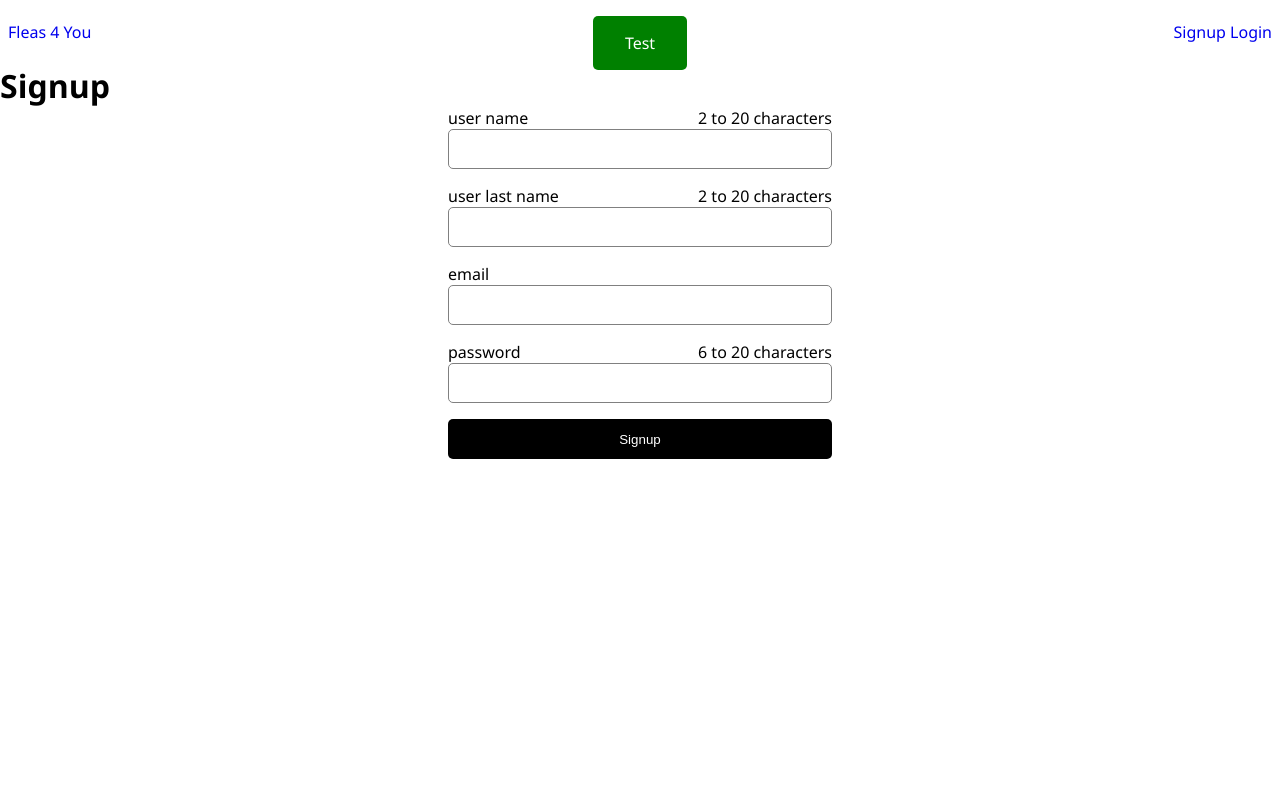
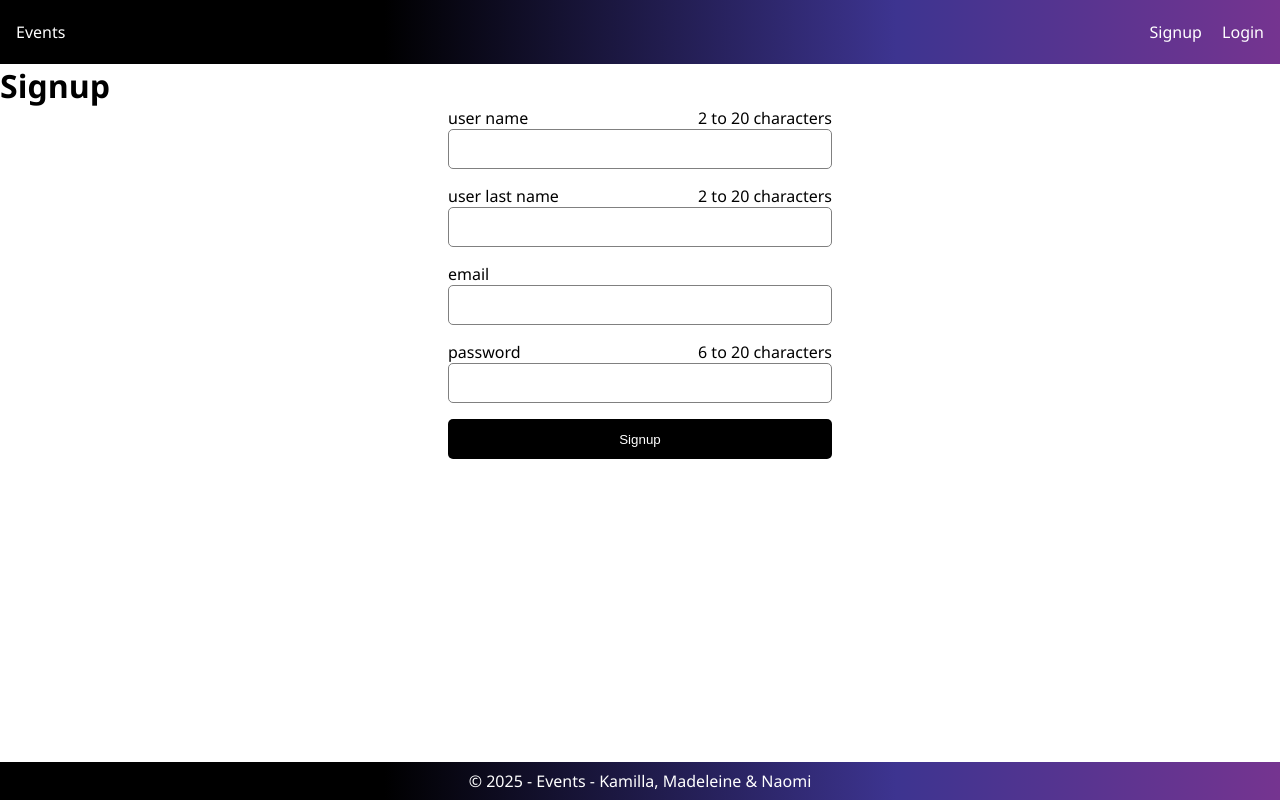
Before and after one commit to MadeleineMadsen/Events, a Flask app: page /signup in a window 1280 px wide. Run offline with Flask 3, Linux system fonts and the light colour scheme.

Commit message:
Header og Footer

```diff
--- a/app.py
+++ b/app.py
@@ -15,7 +15,7 @@ def show_index():
         cursor.execute(q, (2, 0))
         rows = cursor.fetchall()
         ic(rows)
-        return render_template("page_index.html", title="Fleas 4 You", rows=rows)
+        return render_template("page_index.html", title="Events", rows=rows)
     except Exception as ex:
         ic(ex)
     finally:
@@ -26,7 +26,7 @@ def show_index():
 @app.get("/signup")
 def show_signup():
     try:
-        return render_template("page_signup.html", title="Fleas Signup", x=x)
+        return render_template("page_signup.html", title="Events Signup", x=x)
     except Exception as ex:
         ic(ex)
     finally:
@@ -36,7 +36,7 @@ def show_signup():
 @app.get("/login")
 def show_login():
     try:
-        return render_template("page_login.html", title="Fleas Login", x=x)
+        return render_template("page_login.html", title="Events Login", x=x)
     except Exception as ex:
         ic(ex)
     finally:
--- a/static/app.css
+++ b/static/app.css
@@ -9,21 +9,6 @@ body{
     height: 100vh;
     font-family: 'Segoe UI', Tahoma, Geneva, Verdana, sans-serif;
     overflow-x: hidden;
-}
-
-#toast_container{
-    position: fixed; top: 1rem; left: 0;
-    display: flex;
-    align-items: center;
-    width: 100%;
-    z-index: 20;
-    pointer-events: none;
-}
-
-.toast{
-    margin: auto;
-    padding: 1rem 2rem;
-    border-radius: 5px;
 }
 
 .ok{
@@ -42,10 +27,14 @@ nav{
     display: flex;
     align-items: center;
     position: fixed; top: 0; left: 0;
-    background-color: white;
+    background: rgb(0,0,0);
+    background: linear-gradient(90deg, rgba(0,0,0,1) 30%, rgba(61,52,144,1) 70%, rgba(117,52,144,1) 100%);
     padding: 0 0.5rem;
     z-index: 10;
+
     a{
+        color: white;
+        margin: 0 0.5rem;
         text-decoration: none;
     }
     div{
@@ -158,6 +147,20 @@ main#login{
     }
 }
 
+footer {
+    position: fixed;
+    bottom: 0;
+    width: 100%;
+    padding: 0.5rem 0 0.5rem 0;
+    background: rgb(0,0,0);
+    background: linear-gradient(90deg, rgba(0,0,0,1) 30%, rgba(61,52,144,1) 70%, rgba(117,52,144,1) 100%);
+    text-align: center;
+
+    p {
+        color: white;
+    }
+}
+
 #mix-cover{
     position: fixed; top:0rem; left:0;
     width: 100vw;
--- a/templates/_footer.html
+++ b/templates/_footer.html
@@ -1,5 +1,6 @@
+<footer><p>&copy; 2025 - Events - Kamilla, Madeleine & Naomi</p></footer>
 
-    <script src="https://mixhtml.com/static/mixhtml.js"></script>
-    <script src="{{ url_for('static', filename='app.js') }}"></script>
+<script src="https://mixhtml.com/static/mixhtml.js"></script>
+<script src="{{ url_for('static', filename='app.js') }}"></script>
 </body>
 </html>
--- a/templates/_header.html
+++ b/templates/_header.html
@@ -21,7 +21,3 @@
     </title>
 </head>
 <body>
-
-    <div id="toast_container">
-        <div class="toast ok">Test</div>
-    </div>
--- a/templates/_nav.html
+++ b/templates/_nav.html
@@ -1,5 +1,5 @@
 <nav>
-    <a href="/" mix-get="/" mix-page>Fleas 4 You</a>
+    <a href="/" mix-get="/" mix-page>Events</a>
     <div>
         <a href="/signup" mix-get="signup" mix-page>Signup</a>
         <a href="/login" mix-get="login" mix-page>Login</a>
```
